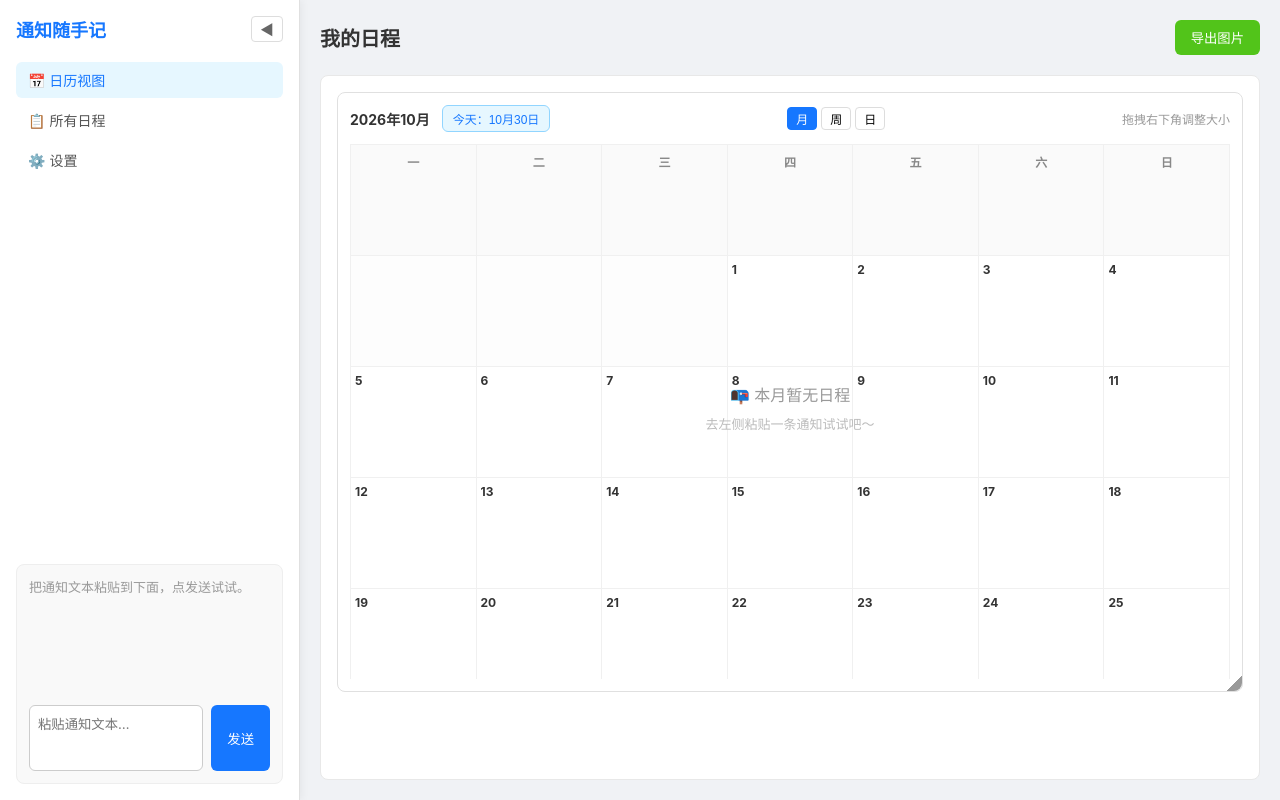
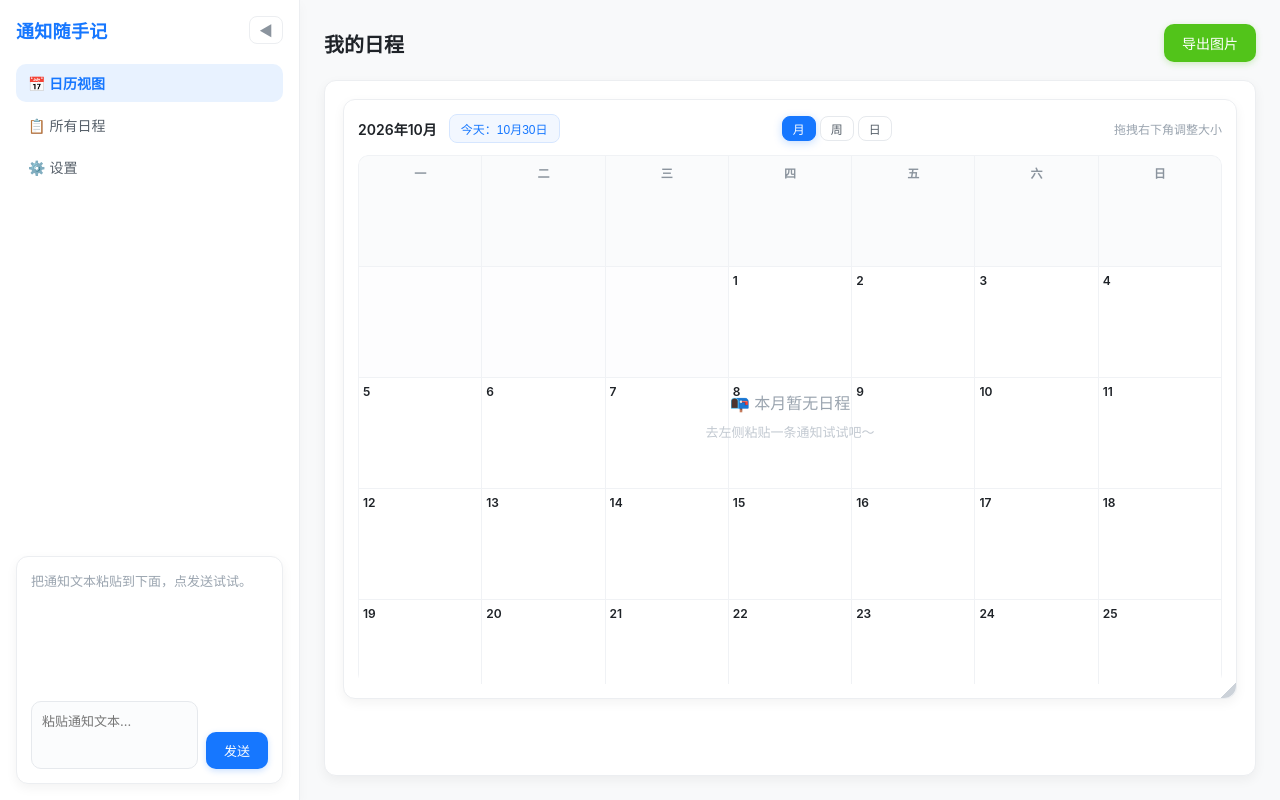
Before and after one commit to jinhh123/notice-to-calendar, a Vue app: page / in a window 1280 px wide. Built offline with nearby package versions, Linux system fonts and the light colour scheme.

Commit message:
UI终极大改版与相对时间修复

```diff
--- a/src/App.vue
+++ b/src/App.vue
@@ -35,6 +35,7 @@ async function handleSend(text) {
   }
 }
 function handleRemove(id) {
+  if (!confirm('确定要删除这个日程吗？')) return
   schedules.value = removeSchedule(id)
   if (selectedDay.value) {
     selectedDay.value.schedules = selectedDay.value.schedules.filter(s => s.id !== id)
@@ -192,55 +193,105 @@ const sortedSchedules = computed(() => {
 </template>
 
 <style scoped>
-.app-layout { display: flex; height: 100vh; background: #f0f2f5; font-family: -apple-system, "PingFang SC", sans-serif; }
+.app-layout {
+  display: flex; height: 100vh; background: #f8f9fa;
+  font-family: -apple-system, "PingFang SC", sans-serif; color: #1f2328;
+}
 
 /* 侧边栏样式（支持折叠） */
 .sidebar {
-  width: 300px; background: #fff; border-right: 1px solid #e0e0e0;
+  width: 300px; background: #fff; border-right: 1px solid #eceef1;
   display: flex; flex-direction: column; padding: 16px;
-  box-shadow: 2px 0 8px rgba(0,0,0,0.05); z-index: 10;
+  box-shadow: 0 4px 12px rgba(0,0,0,0.03); z-index: 10;
   transition: width 0.3s ease; overflow: hidden;
 }
 .sidebar.collapsed { width: 48px; padding: 8px; }
 .sidebar-top { display: flex; align-items: center; justify-content: space-between; margin-bottom: 20px; }
-.collapse-btn { background: none; border: 1px solid #ddd; border-radius: 4px; cursor: pointer; font-size: 14px; padding: 2px 8px; color: #666; flex-shrink: 0; }
-.collapse-btn:hover { background: #f0f0f0; }
-.logo { font-size: 18px; font-weight: bold; color: #1677ff; white-space: nowrap; }
+.collapse-btn {
+  background: #fff; border: 1px solid #eceef1; border-radius: 8px; cursor: pointer;
+  font-size: 14px; padding: 3px 9px; color: #8b949e; flex-shrink: 0;
+  transition: all 0.2s ease;
+}
+.collapse-btn:hover { background: #f2f4f7; border-color: #d8dde3; color: #57606a; }
+.logo { font-size: 18px; font-weight: 700; color: #1677ff; white-space: nowrap; letter-spacing: 0.3px; }
 .nav { display: flex; flex-direction: column; gap: 4px; margin-bottom: 20px; }
-.nav-item { padding: 8px 12px; border-radius: 6px; color: #555; text-decoration: none; cursor: pointer; transition: all 0.2s; font-size: 14px; }
-.nav-item:hover { background: #f0f2f5; }
-.nav-item.active { background: #e6f7ff; color: #1677ff; font-weight: 500; }
+.nav-item {
+  padding: 9px 12px; border-radius: 10px; color: #57606a; text-decoration: none;
+  cursor: pointer; transition: all 0.2s ease; font-size: 14px;
+}
+.nav-item:hover { background: #f2f4f7; color: #1f2328; }
+.nav-item.active { background: #e8f2ff; color: #1677ff; font-weight: 600; }
 .sidebar-bottom { margin-top: auto; }
 
 /* 主内容区样式 */
-.main-content { flex: 1; display: flex; flex-direction: column; padding: 20px; overflow: hidden; }
-.main-header { display: flex; justify-content: space-between; align-items: center; margin-bottom: 20px; }
-.main-header h1 { font-size: 20px; color: #333; }
-.export { background: #52c41a; color: #fff; border: none; padding: 8px 16px; border-radius: 6px; cursor: pointer; }
-.content-body { flex: 1; overflow: hidden; background: #fff; border-radius: 8px; padding: 16px; border: 1px solid #e8e8e8; }
+.main-content { flex: 1; display: flex; flex-direction: column; padding: 24px; overflow: hidden; background: #f8f9fa; }
+.main-header { display: flex; justify-content: space-between; align-items: center; margin-bottom: 18px; }
+.main-header h1 { font-size: 20px; font-weight: 650; color: #1f2328; margin: 0; }
+.export {
+  background: #52c41a; color: #fff; border: none; padding: 9px 18px; border-radius: 10px;
+  cursor: pointer; font-size: 14px; box-shadow: 0 2px 6px rgba(82,196,26,0.25);
+  transition: all 0.2s ease;
+}
+.export:hover { background: #46a816; box-shadow: 0 4px 12px rgba(82,196,26,0.32); transform: translateY(-1px); }
+.export:active { transform: translateY(0); }
+.content-body {
+  flex: 1; overflow: hidden; background: #fff; border-radius: 12px; padding: 18px;
+  border: 1px solid #eceef1; box-shadow: 0 4px 12px rgba(0,0,0,0.05);
+}
 
 /* 列表视图样式 */
-.list-view { height: 100%; overflow-y: auto; display: flex; flex-direction: column; gap: 12px; }
-.empty-hint { text-align: center; color: #999; margin-top: 40px; }
-.list-item { border: 1px solid #eee; border-radius: 8px; padding: 16px; background: #fff; }
-.list-item-header { display: flex; justify-content: space-between; align-items: center; margin-bottom: 8px; }
-.list-title { font-size: 15px; font-weight: bold; color: #333; }
-.list-item-body p { margin: 4px 0; font-size: 13px; color: #666; }
+.list-view { height: 100%; overflow-y: auto; display: flex; flex-direction: column; gap: 12px; padding-right: 4px; }
+.empty-hint { text-align: center; color: #9aa4af; margin-top: 40px; font-size: 14px; }
+.list-item {
+  border: 1px solid #eceef1; border-radius: 12px; padding: 16px; background: #fff;
+  box-shadow: 0 4px 12px rgba(0,0,0,0.05); transition: all 0.2s ease;
+}
+.list-item:hover { box-shadow: 0 8px 20px rgba(0,0,0,0.08); border-color: #e3e7ec; transform: translateY(-1px); }
+.list-item-header { display: flex; justify-content: space-between; align-items: center; gap: 12px; margin-bottom: 8px; }
+.list-title { font-size: 15px; font-weight: 600; color: #1f2328; }
+.list-item-body p { margin: 4px 0; font-size: 13px; color: #6b7684; }
 
 /* 弹窗样式 */
-.modal-overlay { position: fixed; top: 0; left: 0; right: 0; bottom: 0; background: rgba(0,0,0,0.4); display: flex; justify-content: center; align-items: center; z-index: 100; }
-.modal-content { background: #fff; padding: 24px; border-radius: 12px; width: 90%; max-width: 600px; max-height: 85vh; overflow-y: auto; box-shadow: 0 4px 12px rgba(0,0,0,0.15); }
-.modal-content h3 { margin-top: 0; border-bottom: 1px solid #eee; padding-bottom: 10px; }
-.duration-tip { font-size: 12px; color: #faad14; font-weight: normal; margin-left: 6px; }
-.detail-item { border: 1px solid #eee; padding: 16px; margin-bottom: 16px; border-radius: 8px; background: #fafafa; position: relative; }
+.modal-overlay {
+  position: fixed; top: 0; left: 0; right: 0; bottom: 0; background: rgba(28,32,38,0.45);
+  display: flex; justify-content: center; align-items: center; z-index: 100;
+  backdrop-filter: blur(2px);
+}
+.modal-content {
+  background: #fff; padding: 24px; border-radius: 16px; width: 90%; max-width: 600px;
+  max-height: 85vh; overflow-y: auto; border: 1px solid #eceef1;
+  box-shadow: 0 12px 40px rgba(0,0,0,0.16);
+}
+.modal-content h3 { margin-top: 0; border-bottom: 1px solid #f0f2f5; padding-bottom: 12px; font-size: 17px; color: #1f2328; }
+.duration-tip { font-size: 12px; color: #d48806; font-weight: normal; margin-left: 6px; }
+.detail-item {
+  border: 1px solid #eceef1; padding: 16px; margin-bottom: 14px; border-radius: 12px;
+  background: #fbfcfd; position: relative; box-shadow: 0 4px 12px rgba(0,0,0,0.04);
+}
 .form-group { margin-bottom: 10px; display: flex; align-items: center; gap: 8px; }
-.form-group label { width: 70px; font-size: 13px; color: #555; flex-shrink: 0; }
-.form-group input[type="text"], .form-group input[type="date"], .form-group input:not([type]) { flex: 1; padding: 6px; border: 1px solid #ddd; border-radius: 4px; font-size: 13px; }
+.form-group label { width: 70px; font-size: 13px; color: #57606a; flex-shrink: 0; }
+.form-group input[type="text"], .form-group input[type="date"], .form-group input:not([type]) {
+  flex: 1; padding: 7px 10px; border: 1px solid #e6e9ed; border-radius: 8px; font-size: 13px;
+  color: #1f2328; background: #fff; outline: none; transition: all 0.2s ease;
+}
+.form-group input:focus { border-color: #91caff; box-shadow: 0 0 0 3px rgba(22,119,255,0.1); }
 .checkbox-group label { width: auto; display: flex; align-items: center; gap: 6px; cursor: pointer; }
 .date-range input { flex: 1; }
-.color-preview { display: inline-block; width: 20px; height: 20px; border-radius: 50%; border: 1px solid #ddd; margin-left: 8px; }
-pre { white-space: pre-wrap; font-size: 12px; color: #666; background: #fff; padding: 8px; border-radius: 4px; margin-top: 6px; }
-.delete-btn { background: #ff4d4f; color: #fff; border: none; padding: 6px 12px; border-radius: 4px; cursor: pointer; font-size: 12px; }
-.close-btn { width: 100%; padding: 12px; background: #1677ff; color: #fff; border: none; border-radius: 6px; cursor: pointer; margin-top: 10px; font-size: 14px; }
-.important-badge { color: #ff4d4f; font-size: 12px; margin-right: 4px; }
+.color-preview { display: inline-block; width: 20px; height: 20px; border-radius: 50%; border: 1px solid #eceef1; margin-left: 8px; }
+pre {
+  white-space: pre-wrap; font-size: 12px; color: #6b7684; background: #f7f8fa;
+  padding: 10px; border-radius: 8px; margin-top: 6px; border: 1px solid #f0f2f5;
+}
+.delete-btn {
+  background: #fff; color: #f5222d; border: 1px solid #ffd8d6; padding: 6px 12px;
+  border-radius: 8px; cursor: pointer; font-size: 12px; transition: all 0.2s ease;
+}
+.delete-btn:hover { background: #fff1f0; border-color: #ffa39e; box-shadow: 0 2px 8px rgba(245,34,45,0.12); }
+.close-btn {
+  width: 100%; padding: 12px; background: #1677ff; color: #fff; border: none;
+  border-radius: 10px; cursor: pointer; margin-top: 12px; font-size: 14px;
+  transition: all 0.2s ease;
+}
+.close-btn:hover { background: #0e5fd8; box-shadow: 0 4px 12px rgba(22,119,255,0.28); }
+.important-badge { color: #f5222d; font-size: 12px; margin-right: 4px; }
 </style>
--- a/src/components/CalendarView.vue
+++ b/src/components/CalendarView.vue
@@ -168,81 +168,93 @@ function goToToday() {
 
 <style scoped>
 .calendar-container {
-  width: 100%; height: 600px; border: 1px solid #e0e0e0; border-radius: 8px;
-  background: #fff; padding: 12px; min-width: 320px; min-height: 300px;
+  width: 100%; height: 600px; border: 1px solid #eceef1; border-radius: 12px;
+  background: #fff; padding: 14px; min-width: 320px; min-height: 300px;
   box-sizing: border-box; position: relative; display: flex; flex-direction: column;
+  box-shadow: 0 4px 12px rgba(0,0,0,0.05);
 }
 
-.header { display: flex; align-items: center; justify-content: space-between; font-size: 14px; font-weight: bold; margin-bottom: 12px; color: #333; flex-shrink: 0; }
+.header { display: flex; align-items: center; justify-content: space-between; font-size: 14px; font-weight: 600; margin-bottom: 12px; color: #1f2328; flex-shrink: 0; }
 .header-left { display: flex; align-items: center; gap: 12px; }
 
 .today-btn {
-  font-size: 12px; padding: 4px 10px; background: #e6f7ff; color: #1677ff;
-  border: 1px solid #91d5ff; border-radius: 6px; cursor: pointer; font-weight: normal;
+  font-size: 12px; padding: 5px 11px; background: #f2f7ff; color: #1677ff;
+  border: 1px solid #d6e6ff; border-radius: 8px; cursor: pointer; font-weight: normal;
+  transition: all 0.2s ease;
 }
-.today-btn:hover { background: #bae7ff; }
+.today-btn:hover { background: #e8f2ff; border-color: #b3d4ff; box-shadow: 0 2px 8px rgba(22,119,255,0.12); }
 
 .view-toggle { display: flex; gap: 4px; }
-.view-toggle button { padding: 2px 8px; font-size: 12px; border: 1px solid #ddd; background: #fff; border-radius: 4px; cursor: pointer; }
-.view-toggle button.active { background: #1677ff; color: #fff; border-color: #1677ff; }
-.hint { font-size: 12px; color: #999; font-weight: normal; }
+.view-toggle button {
+  padding: 3px 10px; font-size: 12px; border: 1px solid #e6e9ed; background: #fff;
+  color: #57606a; border-radius: 8px; cursor: pointer; transition: all 0.2s ease;
+}
+.view-toggle button:hover { background: #f2f4f7; color: #1f2328; }
+.view-toggle button.active { background: #1677ff; color: #fff; border-color: #1677ff; box-shadow: 0 2px 8px rgba(22,119,255,0.25); }
+.hint { font-size: 12px; color: #9aa4af; font-weight: normal; }
 
-.calendar-scroll-wrapper { flex: 1; overflow: auto; position: relative; }
+.calendar-scroll-wrapper { flex: 1; overflow: auto; position: relative; border-radius: 10px; }
 .calendar-grid {
   display: grid; grid-template-columns: repeat(7, minmax(0, 1fr));
   grid-auto-rows: minmax(110px, 1fr); gap: 1px;
-  background-color: #f0f0f0; border: 1px solid #f0f0f0; width: 100%; min-height: 100%;
+  background-color: #f0f2f5; border: 1px solid #f0f2f5; border-radius: 10px;
+  overflow: hidden; width: 100%; min-height: 100%;
 }
-.weekday-cell { background: #fafafa; text-align: center; padding: 8px 0; font-size: 12px; color: #888; font-weight: bold; }
+.weekday-cell { background: #fafbfc; text-align: center; padding: 8px 0; font-size: 12px; color: #8b949e; font-weight: 600; }
 
-.day-cell { background: #fff; padding: 6px 4px 4px 4px; display: flex; flex-direction: column; position: relative; cursor: pointer; transition: background 0.2s; }
-.day-cell:hover { background: #f9f9f9; }
-.day-cell.other-month { background: #fdfdfd; cursor: default; }
-.day-cell.other-month .day-header { color: #ddd; }
+.day-cell {
+  background: #fff; padding: 6px 4px 4px 4px; display: flex; flex-direction: column;
+  position: relative; cursor: pointer; transition: background 0.2s ease;
+}
+.day-cell:hover { background: #f8fafc; }
+.day-cell.other-month { background: #fdfdfe; cursor: default; }
+.day-cell.other-month .day-header { color: #d9dee5; }
 
 /* 核心：今天高亮 */
 .day-cell.is-today {
-  background: #e6f7ff;
+  background: #f0f7ff;
   border: 1px solid #1677ff;
   box-shadow: inset 0 0 0 1px #1677ff;
 }
-.day-cell.is-today .day-header { color: #1677ff; font-weight: bold; }
+.day-cell.is-today .day-header { color: #1677ff; font-weight: 700; }
 
-.day-cell.is-important { background: #fff1f0; border: 1px dashed #ff4d4f; }
-.day-cell.is-important.is-today { border: 2px solid #1677ff; background: #fff1f0; } /* 今天和重要同时存在时，蓝框优先 */
+.day-cell.is-important { background: #fff8f8; border: 1px dashed #ffb3b0; }
+.day-cell.is-important.is-today { border: 2px solid #1677ff; background: #fff8f8; } /* 今天和重要同时存在时，蓝框优先 */
 
-.day-header { font-weight: bold; font-size: 12px; margin-bottom: 4px; color: #333; }
+.day-header { font-weight: 600; font-size: 12px; margin-bottom: 4px; color: #1f2328; }
 .events-container { flex-grow: 1; display: flex; flex-direction: column; gap: 2px; overflow: hidden; }
 
 /* 精简文字样式 */
 .event-text {
   font-size: 11px; line-height: 1.3; white-space: nowrap;
-  overflow: hidden; text-overflow: ellipsis; padding: 1px 2px;
-  transition: transform 0.2s, background 0.2s; /* 悬停放大效果 */
-  border-radius: 3px;
+  overflow: hidden; text-overflow: ellipsis; padding: 1px 3px;
+  transition: transform 0.2s ease, background 0.2s ease; /* 悬停放大效果 */
+  border-radius: 4px;
 }
-.event-text:hover { transform: scale(1.05); background: #f0f0f0; z-index: 10; position: relative; }
+.event-text:hover { transform: scale(1.05); background: #f2f4f7; z-index: 10; position: relative; }
 
-.badge { color: #ff4d4f; font-weight: bold; margin-right: 2px; }
-.duration-mark { color: #888; font-size: 10px; margin-right: 2px; }
+.badge { color: #f5222d; font-weight: 600; margin-right: 2px; }
+.duration-mark { color: #9aa4af; font-size: 10px; margin-right: 2px; }
 .event-title { white-space: nowrap; overflow: hidden; text-overflow: ellipsis; display: inline-block; max-width: 100%; vertical-align: bottom; }
 
 .lines-container { margin-top: auto; display: flex; flex-direction: column-reverse; gap: 4px; width: 100%; padding-top: 4px; }
 .line-wrapper { display: flex; align-items: center; gap: 4px; width: 100%; }
-.event-line { flex: 1; height: 6px; border-radius: 3px; cursor: pointer; transition: filter 0.2s; }
-.event-line:hover { filter: brightness(1.2); box-shadow: 0 0 4px rgba(0,0,0,0.3); }
+.event-line { flex: 1; height: 6px; border-radius: 3px; cursor: pointer; transition: all 0.2s ease; opacity: 0.85; }
+.event-line:hover { filter: brightness(1.15); opacity: 1; box-shadow: 0 2px 8px rgba(0,0,0,0.18); transform: scaleY(1.2); }
 
 /* 空状态引导 */
 .empty-state {
   position: absolute; top: 0; left: 0; right: 0; bottom: 0;
   display: flex; flex-direction: column; align-items: center; justify-content: center;
-  color: #999; pointer-events: none; /* 让鼠标穿透，不影响底层日历 */
+  color: #9aa4af; pointer-events: none; /* 让鼠标穿透，不影响底层日历 */
 }
 .empty-state p { font-size: 16px; margin-bottom: 8px; }
-.empty-state .sub-hint { font-size: 13px; color: #bbb; }
+.empty-state .sub-hint { font-size: 13px; color: #c2c9d1; }
 
 .resize-handle {
   position: absolute; bottom: 0; right: 0; width: 16px; height: 16px; cursor: nwse-resize;
-  background: linear-gradient(135deg, transparent 50%, #999 50%); border-radius: 0 0 8px 0; z-index: 999;
+  background: linear-gradient(135deg, transparent 50%, #ccd2d9 50%); border-radius: 0 0 12px 0; z-index: 999;
+  transition: background 0.2s ease;
 }
+.resize-handle:hover { background: linear-gradient(135deg, transparent 50%, #9aa4af 50%); }
 </style>
--- a/src/components/ChatWindow.vue
+++ b/src/components/ChatWindow.vue
@@ -47,18 +47,33 @@ function handleSend() {
 
 <style scoped>
 .chat {
-  background: #f9f9f9;
-  border-radius: 8px;
-  padding: 12px;
-  margin-bottom: 0; /* 改成 0 */
-  border: 1px solid #eee;
+  background: #fff;
+  border-radius: 12px;
+  padding: 14px;
+  margin-bottom: 0;
+  border: 1px solid #eceef1;
+  box-shadow: 0 4px 12px rgba(0,0,0,0.05);
 }
-.messages { min-height: 120px; margin-bottom: 8px; }
-.bubble { padding: 8px 12px; border-radius: 8px; margin-bottom: 6px; max-width: 80%; }
-.bubble.user { background: #d1e7ff; margin-left: auto; }
-.bubble.ai { background: #eee; }
-.hint { color: #999; font-size: 13px; }
-.input-row { display: flex; gap: 8px; }
-textarea { flex: 1; padding: 8px; border: 1px solid #ccc; border-radius: 6px; resize: none; font-family: inherit; }
-button { padding: 8px 16px; background: #1677ff; color: #fff; border: none; border-radius: 6px; }
+.messages { min-height: 120px; max-height: 220px; overflow-y: auto; margin-bottom: 10px; }
+.bubble {
+  padding: 8px 12px; border-radius: 10px; margin-bottom: 6px; max-width: 80%;
+  font-size: 13px; line-height: 1.5; word-break: break-word; transition: all 0.2s ease;
+}
+.bubble.user { background: #e8f2ff; color: #1f2328; margin-left: auto; }
+.bubble.ai { background: #f5f6f8; color: #1f2328; border: 1px solid #eceef1; }
+.hint { color: #9aa4af; font-size: 13px; }
+.input-row { display: flex; gap: 8px; align-items: flex-end; }
+textarea {
+  flex: 1; padding: 9px 10px; border: 1px solid #e6e9ed; border-radius: 10px;
+  resize: none; font-family: inherit; font-size: 13px; color: #1f2328; background: #fbfcfd;
+  outline: none; transition: all 0.2s ease;
+}
+textarea:focus { border-color: #91caff; background: #fff; box-shadow: 0 0 0 3px rgba(22,119,255,0.1); }
+button {
+  padding: 9px 18px; background: #1677ff; color: #fff; border: none; border-radius: 10px;
+  cursor: pointer; font-size: 13px; box-shadow: 0 2px 6px rgba(22,119,255,0.22);
+  transition: all 0.2s ease;
+}
+button:hover { background: #0e5fd8; box-shadow: 0 4px 12px rgba(22,119,255,0.3); transform: translateY(-1px); }
+button:active { transform: translateY(0); }
 </style>
--- a/src/modules/parser.js
+++ b/src/modules/parser.js
@@ -21,22 +21,15 @@ function fixDateYear(dateStr) {
 
 export async function parseText(text) {
   try {
-    const currentYear = new Date().getFullYear()
-
-    // 构造给 DeepSeek 的提示词（明确告知当前年份）
-    const systemPrompt = `你是一个校园通知信息提取助手。当前年份是 ${currentYear}年。从用户提供的通知文本中提取以下字段，返回 JSON：
-- title: 日程标题（如"关于XX的通知"），没有则填"未命名日程"
-- time: 时间描述（如"10月15日14点"），如果是持续日程则留空
-- location: 地点
-- items: 需要携带的物品数组（如 ["学生证", "笔记本"]）
-- unit: 发布单位
-- credit: 学分（字符串或数字）
-- isImportant: 是否紧急/重要（布尔值 true/false）
-- isDuration: 是否为持续多天日程（布尔值 true/false）
-- startDate: 开始日期（必须用 YYYY-MM-DD 格式，且年份必须是 ${currentYear}）
-- endDate: 结束日期（必须用 YYYY-MM-DD 格式，且年份必须是 ${currentYear}）
-
-只返回 JSON，不要任何其他文字。如果某字段不存在，填空字符串或空数组。`
+    // 构造给 DeepSeek 的提示词
+    const systemPrompt = `你是一个校园通知提取助手。请提取文本信息并返回严格的 JSON。
+注意：
+- title：提取核心事件或动作（例如"看眼睛"、"开会"），绝不能填"未命名日程"。
+- time：提取时间描述（如"明天"）。
+- isDuration：如果是持续多天的日程才设为 true。
+- startDate/endDate：如果不是明确的持续多天日程，这两个字段必须填空字符串 ""，绝对禁止自行编造日期（如 2026-01-01）。
+- items, unit, credit, location：如果没有就填空字符串或空数组。
+只返回 JSON，不要其他文字。`
 
     const response = await fetch('/api/deepseek', {
       method: 'POST',
@@ -135,7 +128,14 @@ function localFallbackParse(text) {
     result.endDate = `${currentYear}-${endM}-${endD}`
     result.time = `${durationMatch[1]}月${durationMatch[2]}日-${endM}月${endD}日`
   } else {
-    const timePatterns = [/(\d{1,2}月\d{1,2}日[^\s，,。；;]*)/, /(明天[^\s，,。；;]*)/, /(今天[^\s，,。；;]*)/, /(\d{1,2}[:：]\d{2})/]
+    const timePatterns = [
+      /(\d{1,2}月\d{1,2}日[^\s，,。；;]*)/,
+      /((?:下下|下|这|本)?\s*(?:周|星期|礼拜)[一二三四五六日天1-7][^\s，,。；;]*)/,
+      /(\d{1,2}\s*天(?:之?后|以后)[^\s，,。；;]*)/,
+      /(明天[^\s，,。；;]*)/,
+      /(今天[^\s，,。；;]*)/,
+      /(\d{1,2}[:：]\d{2})/
+    ]
     for (const p of timePatterns) {
       const m = text.match(p)
       if (m) { result.time = m[1]; break }
@@ -164,13 +164,60 @@ function localFallbackParse(text) {
 const BEIJING_OFFSET_MS = 8 * 60 * 60 * 1000
 const ONE_DAY_MS = 24 * 60 * 60 * 1000
 
-// 按北京时间拼出 YYYY-MM-DD，不受运行环境时区影响
-function toBeijingDateString(date = new Date()) {
-  const shifted = new Date(date.getTime() + BEIJING_OFFSET_MS)
-  const y = shifted.getUTCFullYear()
-  const m = String(shifted.getUTCMonth() + 1).padStart(2, '0')
-  const d = String(shifted.getUTCDate()).padStart(2, '0')
-  return `${y}-${m}-${d}`
+// 北京时间的“天序号”（1970-01-01 起的天数），与运行环境时区无关
+function beijingDayNumber(date = new Date()) {
+  return Math.floor((date.getTime() + BEIJING_OFFSET_MS) / ONE_DAY_MS)
+}
+
+// 天序号转 YYYY-MM-DD
+function dayNumberToString(dayNumber) {
+  const d = new Date(dayNumber * ONE_DAY_MS)
+  const y = d.getUTCFullYear()
+  const m = String(d.getUTCMonth() + 1).padStart(2, '0')
+  const day = String(d.getUTCDate()).padStart(2, '0')
+  return `${y}-${m}-${day}`
+}
+
+// 天序号对应的星期几（周一=1 … 周日=7）
+function weekdayOfDayNumber(dayNumber) {
+  const dow = new Date(dayNumber * ONE_DAY_MS).getUTCDay()
+  return dow === 0 ? 7 : dow
+}
+
+const WEEKDAY_CHAR = {
+  一: 1, 二: 2, 三: 3, 四: 4, 五: 5, 六: 6, 日: 7, 天: 7,
+  1: 1, 2: 2, 3: 3, 4: 4, 5: 5, 6: 6, 7: 7
+}
+
+// 解析相对时间，返回天序号；无法解析返回 null
+// 支持：今天/明天/后天/大后天、周三/本周三/下周三/下下周三、N天后
+function resolveRelativeDay(timeStr, now = new Date()) {
+  const today = beijingDayNumber(now)
+
+  // 周几
+  const weekMatch = timeStr.match(/(下下|下|这|本)?\s*(?:周|星期|礼拜)\s*([一二三四五六日天1-7])/)
+  if (weekMatch) {
+    const prefix = weekMatch[1] || ''
+    const target = WEEKDAY_CHAR[weekMatch[2]]
+    const base = weekdayOfDayNumber(today)
+    let delta
+    if (prefix === '下') delta = 7 - base + target // 下周的周 X
+    else if (prefix === '下下') delta = 14 - base + target // 下下周的周 X
+    else if (prefix === '这' || prefix === '本') delta = target - base // 本周，可能已过去
+    else delta = (target - base + 7) % 7 // 裸「周三」取最近的一次（含今天）
+    return today + delta
+  }
+
+  // N 天后 / N 天以后
+  const afterMatch = timeStr.match(/(\d{1,2})\s*天(?:之?后|以后)/)
+  if (afterMatch) return today + Number(afterMatch[1])
+
+  if (timeStr.includes('大后天')) return today + 3
+  if (timeStr.includes('后天')) return today + 2
+  if (timeStr.includes('明天') || timeStr.includes('明日')) return today + 1
+  if (timeStr.includes('今天') || timeStr.includes('今日')) return today
+
+  return null
 }
 
 // 日期规范化（日历组件依赖此函数）
@@ -178,19 +225,18 @@ export function normalizeDate(timeStr) {
   if (!timeStr) return ''
   const now = new Date()
 
+  // 明确的「X月X日」优先
   const mdMatch = timeStr.match(/(\d{1,2})月(\d{1,2})日/)
   if (mdMatch) {
-    const currentYear = toBeijingDateString(now).slice(0, 4)
+    const currentYear = dayNumberToString(beijingDayNumber(now)).slice(0, 4)
     const month = mdMatch[1].padStart(2, '0')
     const day = mdMatch[2].padStart(2, '0')
     return `${currentYear}-${month}-${day}`
   }
-  if (timeStr.includes('明天')) {
-    // 先按毫秒加一天，再折算北京时间（中国无夏令时，24h 恒等一天）
-    return toBeijingDateString(new Date(now.getTime() + ONE_DAY_MS))
-  }
-  if (timeStr.includes('今天')) {
-    return toBeijingDateString(now)
-  }
+
+  // 相对时间：今天 / 明天 / 周三 / 下周三 / 3天后 …
+  const relativeDay = resolveRelativeDay(timeStr, now)
+  if (relativeDay !== null) return dayNumberToString(relativeDay)
+
   return ''
 }
```
